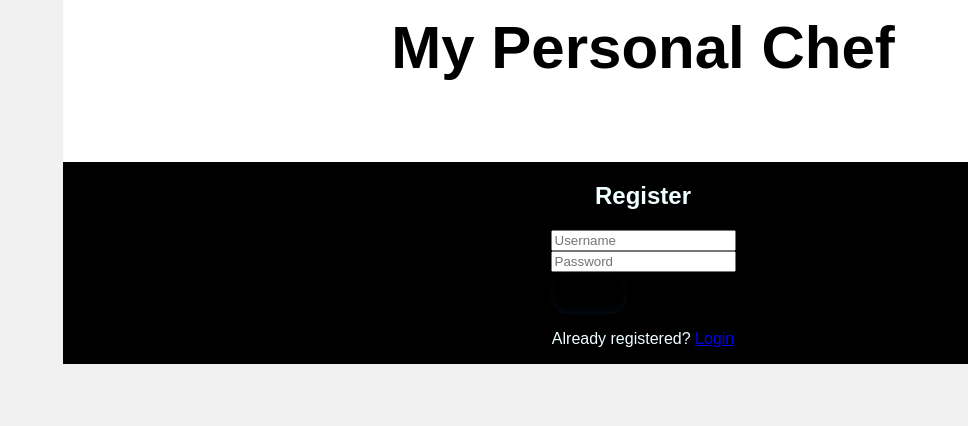
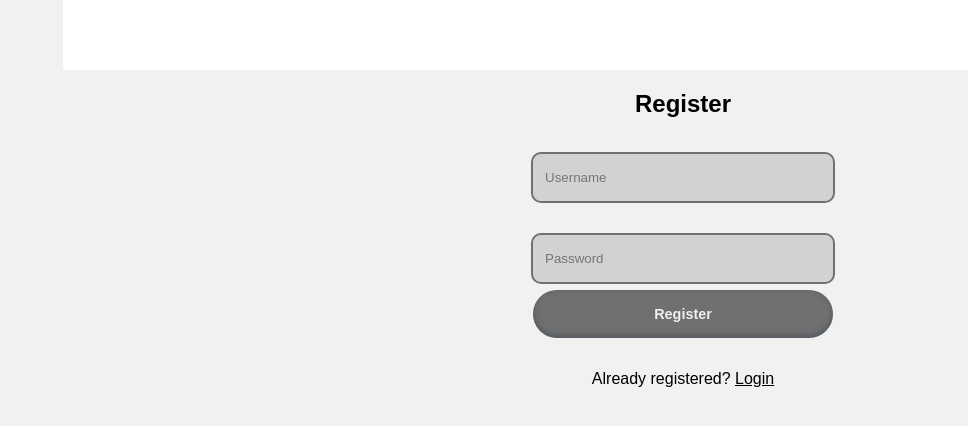
Before and after one commit to khanyajara/recipe-app, a React (Create React App) app: page /register in a window 1280 px wide. Shown: the part 400-826 px from the top of the page, without its empty margins (312-1280 px from the left). Before the commit the page ends 800 px from the top, so only its background shows below. Built offline with nearby package versions, Linux system fonts and the light colour scheme.

Commit message:
register/logon CSS

```diff
--- a/src/App.js
+++ b/src/App.js
@@ -129,7 +129,8 @@ const App = () => {
               </video> <div className='classy'>
                 <div className="user-info">
                 <h3>Welcome, {loggedInUser?.username || 'User'}!</h3>
-                            </div><div><button onClick={handleLogout}>Logout</button></div>
+                            </div><div>
+                              <button onClick={handleLogout}>Logout</button></div>
               </div>
 
         <div class="header">
--- a/src/components/login.css
+++ b/src/components/login.css
@@ -1,198 +1,108 @@
-.wrapper {
-    --input-focus: #2d8cf0;
-    --font-color: #323232;
-    --font-color-sub: #666;
-    --bg-color: #fff;
-    --bg-color-alt: #666;
-    --main-color: #323232;
-       display: flex;
-      flex-direction: column;
-       align-items: center;
-       margin-top: 500px;
-  }
-  /* switch card */
-  .switch {
-    transform: translateY(-200px);
-    position: relative;
-    display: flex;
-    flex-direction: column;
-    justify-content: center;
-    align-items: center;
-    gap: 30px;
-    width: 50px;
-    height: 20px;
-  }
+ *{
+  color: black;
+  border-bottom: #707070;
+ }
 
-  .card-side::before {
-    position: absolute;
-    content: 'Log in';
-    left: -70px;
-    top: 0;
-    width: 100px;
-    text-decoration: underline;
-    color: var(--font-color);
-    font-weight: 600;
-  }
 
-  .card-side::after {
-    position: absolute;
-    content: 'Sign up';
-    left: 70px;
-    top: 0;
-    width: 100px;
-    text-decoration: none;
-    color: var(--font-color);
-    font-weight: 600;
-  }
+ .auth-container{  --bg-light: #efefef;
+  --bg-dark: #707070;
+  --clr: #58bc82;
+  --clr-alpha: #9c9c9c60;
+  display: flex;
+  flex-direction: column;
+  align-items: center;
+  gap: 1rem;
+  width: 100%;
+  max-width: 300px;
+  margin-left: 470px;
 
-  .toggle {
-    opacity: 0;
-    width: 0;
-    height: 0;
-  }
+ }
 
-  .slider {
-    box-sizing: border-box;
-    border-radius: 5px;
-    border: 2px solid var(--main-color);
-    box-shadow: 4px 4px var(--main-color);
-    position: absolute;
-    cursor: pointer;
-    top: 0;
-    left: 0;
-    right: 0;
-    bottom: 0;
-    background-color: var(--bg-colorcolor);
-    transition: 0.3s;
-  }
+.space{width: 100%;
+ display: flex;
+ flex-direction: column;
+ gap: 0.5rem;
 
-  .slider:before {
-    box-sizing: border-box;
-    position: absolute;
-    content: "";
-    height: 20px;
-    width: 20px;
-    border: 2px solid var(--main-color);
-    border-radius: 5px;
-    left: -2px;
-    bottom: 2px;
-    background-color: var(--bg-color);
-    box-shadow: 0 3px 0 var(--main-color);
-    transition: 0.3s;
-  }
+}
 
-  .toggle:checked + .slider {
-    background-color: var(--input-focus);
-  }
+.form {
+ border-radius: 0.5rem;
+ padding:1rem 0.75rem;
+ width: 100%;
+ border: none;
+ display: flex;
+ align-items: center;
+ gap: 0.5rem;
+ background-color: var(--clr-alpha);
+ outline: 2px solid var(--bg-dark);
 
-  .toggle:checked + .slider:before {
-    transform: translateX(30px);
-  }
+}
 
-  .toggle:checked ~ .card-side:before {
-    text-decoration: none;
-  }
+.form .input-span {
+  width: 100%;
+  display: flex;
+  flex-direction: column;
+  gap: 0.5rem;
+}
+ .btn2{
+  padding: 1rem 0.75rem;
+  width: 100%;
+  display: flex;
+  align-items: center;
+  gap: 0.5rem;
+  border-radius: 3rem;
+  background-color: var(--bg-dark);
+  color: var(--bg-light);
+  border: none;
+  cursor: pointer;
+  transition: all 300ms;
+  font-weight: 600;
+  font-size: 0.9rem;
+ }
 
-  .toggle:checked ~ .card-side:after {
-    text-decoration: underline;
-  }
+ .btn2:hover{
+  background-color: var(--clr);
+  color: var(--bg-dark);
+ }
 
-  /* card */
 
-  .flip-card__inner {
-    width: 300px;
-    height: 350px;
-    position: relative;
-    background-color: transparent;
-    perspective: 1000px;
-      /* width: 100%;
-      height: 100%; */
-    text-align: center;
-    transition: transform 0.8s;
-    transform-style: preserve-3d;
-  }
+.form input[type="email"]:focus,
+.form input[type="password"]:focus {
+  outline: 2px solid var(--clr);
+}
 
-  .toggle:checked ~ .flip-card__inner {
-    transform: rotateY(180deg);
-  }
+.label {
+  align-self: flex-start;
+  color: var(--clr);
+  font-weight: 600;
+}
 
-  .toggle:checked ~ .flip-card__front {
-    box-shadow: none;
-  }
+.form .submit {
+  padding: 1rem 0.75rem;
+  width: 100%;
+  display: flex;
+  align-items: center;
+  gap: 0.5rem;
+  border-radius: 3rem;
+  background-color: var(--bg-dark);
+  color: var(--bg-light);
+  border: none;
+  cursor: pointer;
+  transition: all 300ms;
+  font-weight: 600;
+  font-size: 0.9rem;
+}
 
-  .flip-card__front, .flip-card__back {
-    padding: 20px;
-    position: absolute;
-    display: flex;
-    flex-direction: column;
-    justify-content: center;
-    -webkit-backface-visibility: hidden;
-    backface-visibility: hidden;
-    background: lightgrey;
-    gap: 20px;
-    border-radius: 5px;
-    border: 2px solid var(--main-color);
-    box-shadow: 4px 4px var(--main-color);
-  }
+.form .submit:hover {
+  background-color: var(--clr);
+  color: var(--bg-dark);
+}
 
-  .flip-card__back {
-    width: 100%;
-    transform: rotateY(180deg);
-  }
+.span {
+  text-decoration: none;
+  color: var(--bg-dark);
+}
 
-  .flip-card__form {
-    display: flex;
-    flex-direction: column;
-    align-items: center;
-    gap: 20px;
-  }
-
-  .title {
-    margin: 20px 0 20px 0;
-    font-size: 25px;
-    font-weight: 900;
-    text-align: center;
-    color: var(--main-color);
-  }
-
-  .flip-card__input {
-    width: 250px;
-    height: 40px;
-    border-radius: 5px;
-    border: 2px solid var(--main-color);
-    background-color: var(--bg-color);
-    box-shadow: 4px 4px var(--main-color);
-    font-size: 15px;
-    font-weight: 600;
-    color: var(--font-color);
-    padding: 5px 10px;
-    outline: none;
-  }
-
-  .flip-card__input::placeholder {
-    color: var(--font-color-sub);
-    opacity: 0.8;
-  }
-
-  .flip-card__input:focus {
-    border: 2px solid var(--input-focus);
-  }
-
-  .flip-card__btn:active, .button-confirm:active {
-    box-shadow: 0px 0px var(--main-color);
-    transform: translate(3px, 3px);
-  }
-
-  .flip-card__btn {
-    margin: 20px 0 20px 0;
-    width: 120px;
-    height: 40px;
-    border-radius: 5px;
-    border: 2px solid var(--main-color);
-    background-color: var(--bg-color);
-    box-shadow: 4px 4px var(--main-color);
-    font-size: 17px;
-    font-weight: 600;
-    color: var(--font-color);
-    cursor: pointer;
-  }
+.span a {
+  color: var(--clr);
+}
--- a/src/components/login.js
+++ b/src/components/login.js
@@ -1,5 +1,6 @@
 import React, { useState } from 'react';
 import { Link } from 'react-router-dom';
+import Css from './login.css'
 
 
 const Login = ({ onLogin }) => {
@@ -23,22 +24,22 @@ const Login = ({ onLogin }) => {
   return (
     <div className="auth-container">
       <h2>Login</h2>
-      <form onSubmit={handleLogin}>
-        <input
+      <form className='space' onSubmit={handleLogin}>
+        <input className='form'
           type="text"
           placeholder="Username"
           value={username}
           onChange={(e) => setUsername(e.target.value)}
           required
         /><br/>
-        <input
+        <input className='form'
           type="password"
           placeholder="Password"
           value={password}
           onChange={(e) => setPassword(e.target.value)}
           required
         />
-        <button type="submit">Login</button>
+        <button className='btn2' type="submit">Login</button>
       </form>
       <div className="link-container">
         <p>New User? <Link to="/register">Register here</Link></p>
--- a/src/components/register.css
+++ b/src/components/register.css
@@ -1,47 +1,19 @@
 body{
-    align-items: stretch;
-    justify-content: center;
-    margin-left: 500px;
-    margin-right: 600px;
-    margin-top: 100px;
-
-
-    /* Dark mode colors and gradient */
-  background: #bb0d0d; /* Fallback for browsers that don't support gradients */
-  background: linear-gradient(
-    135deg,
-    #eeeaea 25%,
-    #ebe0e0 25%,
-    #e4dfdf 50%,
-    #e6dfdf 50%,
-    #e6dfdf 75%,
-    #edebf1 75%,
-    #dedde7
-  );
-  background-size: 40px 40px;
-
-  /* Animation */
-  animation: move 4s linear infinite;
+  color: black;
+  border-bottom: #707070;
 }
 
-@keyframes move {
-  0% {
-    background-position: 0 0;
-  }
-  100% {
-    background-position: 40px 40px;
-  }
-}
-
-
-
 .auth-container{
-    display: flex;
-    flex-direction: column;
-    justify-content: center;
-    align-items: center;
-    background-color: black;
-    color: azure;
-
+  --bg-light: #efefef;
+  --bg-dark: #707070;
+  --clr: #58bc82;
+  --clr-alpha: #9c9c9c60;
+  display: flex;
+  flex-direction: column;
+  align-items: center;
+  gap: 1rem;
+  width: 100%;
+  max-width: 300px;
+  margin-left: 470px;
 
 }
--- a/src/components/register.js
+++ b/src/components/register.js
@@ -25,14 +25,14 @@ const Register = ({ onRegister }) => {
   return (
     <div className="auth-container">
       <h2>Register</h2>
-      <form onSubmit={handleRegister}>
-        <input type="text" placeholder="Username"
+      <form className='space' onSubmit={handleRegister}>
+        <input className='form' type="text" placeholder="Username"
           value={username} onChange={(e) => setUsername(e.target.value)}
           required/><br/>
-        <input type="password" placeholder="Password"
+        <input className='form' type="password" placeholder="Password"
           value={password} onChange={(e) => setPassword(e.target.value)}
           required/>
-        <button type="submit">Register</button>
+        <button className='btn2' type="submit">Register</button>
       </form>
       <div className="link-container">
         <p>Already registered? <Link to="/login">Login</Link></p>
```
Also changed, not shown: src/components/categories.js (+74 -11 lines), src/recipePage.js (deleted, +0 -16 lines), src/RecipeManager.js (renamed from src/ReciepManager.js).
